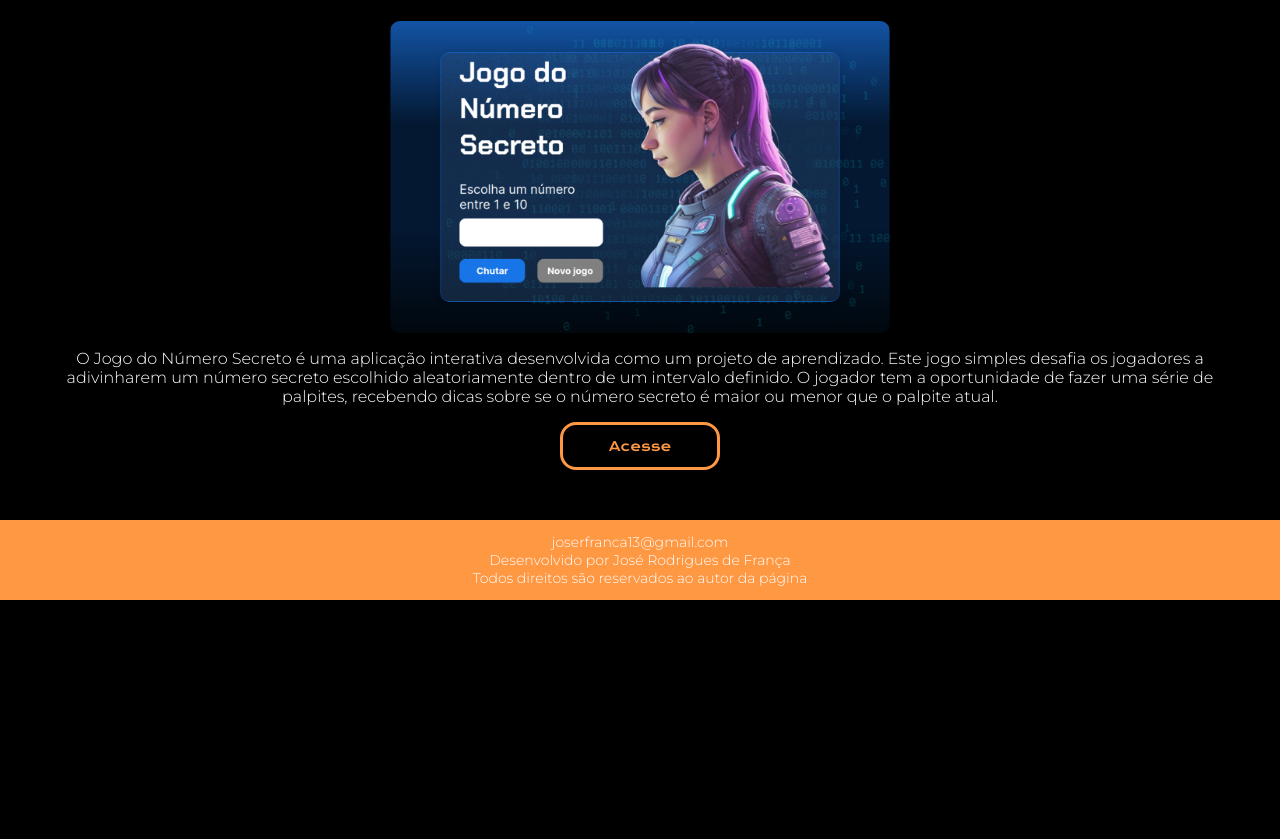
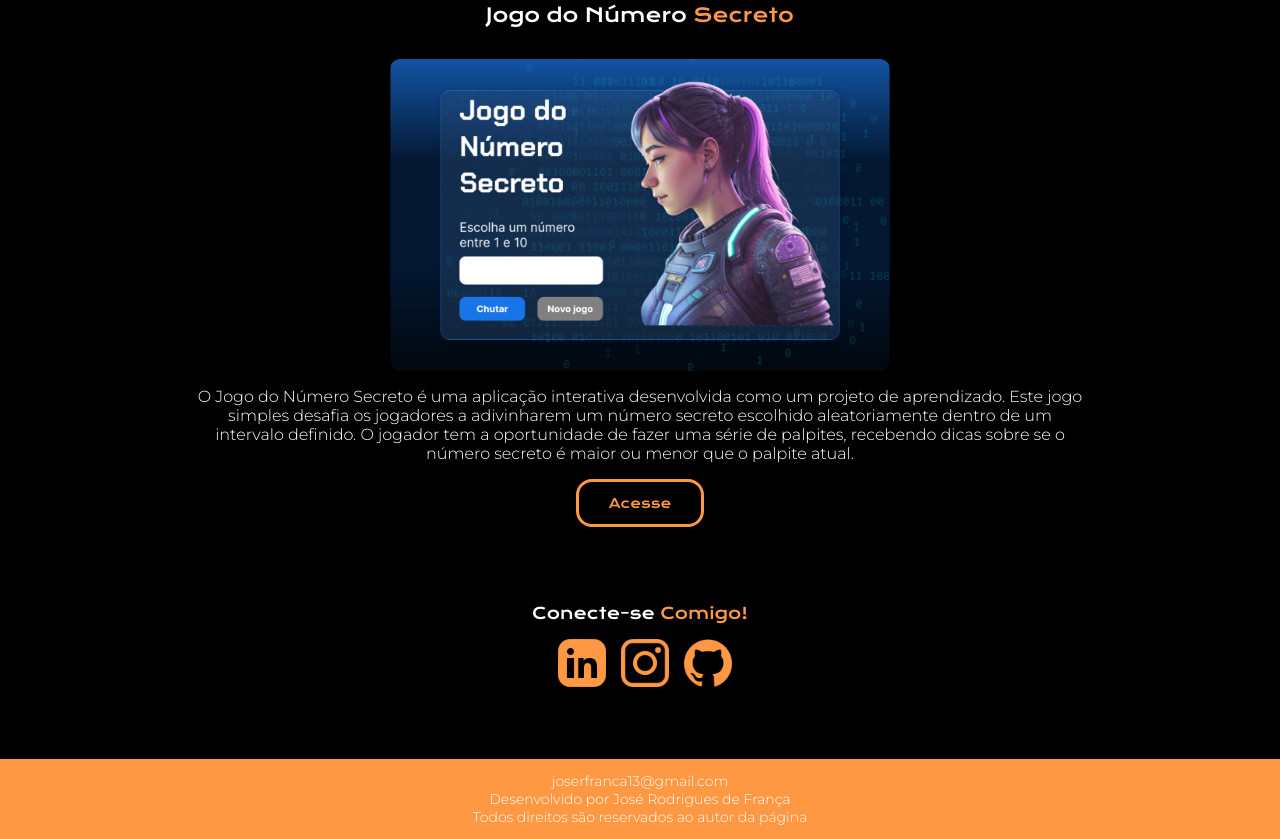
Before and after one commit to jose-rf/meu-portifolio, a plain HTML site: page projects.html in a window 1280 px wide. Shown: the part 1196-2035 px from the top of the page. Before the commit the page ends 1796 px from the top, so only its background shows below. Drawn offline with nearby package versions, Linux system fonts and the light colour scheme.

Commit message:
adicção de novos recurso de design

```diff
--- a/projects.html
+++ b/projects.html
@@ -64,6 +64,15 @@
                     <a href="https://jogo-do-numero-secreto-7a9jwoqll-jose-rfs-projects.vercel.app" target="_blank" class="botaoAcessar">Acesse</a>
                 </div>
             </div>
+        </div>
+
+        <div class="redesSociais">
+
+            <p class="mensagem" id="redes" > <span class="destaqueRedes1">Conecte-se</span> <span class="destaqueRedes2"> Comigo!</span> </p>
+            <a href="https://www.linkedin.com/in/jos%C3%A9-rodrigues-de-fran%C3%A7a-388537271/" class="linkLekedIn" target="_blank"><img src="img/Rectangle 51.png" class="linkedinImg" alt="LinkedIn"></a>
+            <a href="https://www.instagram.com/joserodrigues013/" class="instagram" target="_blank"><img src="img/instagram.png" class="instagramImg" alt="Instagram"></a>
+            <a href="https://github.com/" class="linkGitHub" target="_blank"><img src="img/Rectangle 52.png" class="githubImg" alt="Github"></a>
+
 
         </div>
 
--- a/style.css
+++ b/style.css
@@ -17,8 +17,22 @@
 }
 
 body {
-    background-color:  var(--cor-primaria);
+    position: relative; /* Tornar o corpo relativo para que o pseudo-elemento seja posicionado corretamente */
+    background-color: var(--cor-primaria);
     font-size: 100%;
+}
+
+body::before {
+    content: "";
+    position: absolute;
+    top: 0;
+    left: 0;
+    width: 100%;
+    height: 100%;
+    background-image: url(/img/vecteezy_white-and-black-paper-grid-background_10742856.svg);
+    background-size: cover;
+    opacity: 0.2;
+    background-attachment: fixed;
 }
 
 
@@ -49,7 +63,7 @@ body {
     text-decoration: none;
     font-family: 'Krona One', sans-serif;
     color: var(--cor-terciaria);
-    font-size: 0.9rem;
+    font-size: 0.8rem;
 }
 
 .barraDeNavegacao li {
@@ -173,6 +187,10 @@ li:hover{
     transition: transform 0.2s ease-in-out;
 }
 
+.linkedinImg, .instagramImg, .githubImg{
+    width: 3rem;
+}
+
 .linkLekedIn:hover, .linkGitHub:hover, .instagram:hover{
     transform: scale(1.1);
 }
@@ -242,13 +260,14 @@ footer{
     font-family: 'Montserrat', sans-serif;
     font-size: 1rem;
     margin-top: 1rem;
+    padding: 0 8rem 0 8rem;
 }
 
 
 .botaoAcessar {
     display: flex;
-    width: 10rem;
-    height: 2.5rem;
+    width: 8rem;
+    height: 2rem;
     font-size: 0.81rem;
     padding: 1.31rem;
     text-decoration: none;
@@ -266,7 +285,7 @@ footer{
     background-color: rgba(194, 194, 194, 0.155);
     transform: scale(1.1);
 }
-@media only screen and (min-width: 671px) {
+@media only screen and (min-width: 875px) {
 
     body{
         font-size: 1.5rem;
@@ -279,7 +298,7 @@ footer{
     }
 
 
-@media only screen and (max-width: 670px) {
+@media only screen and (max-width: 875px) {
 
     .barraDeNavegacao {
         display: none;
```
Also changed, not shown: img/vecteezy_white-and-black-paper-grid-background_10742856.svg (added).
